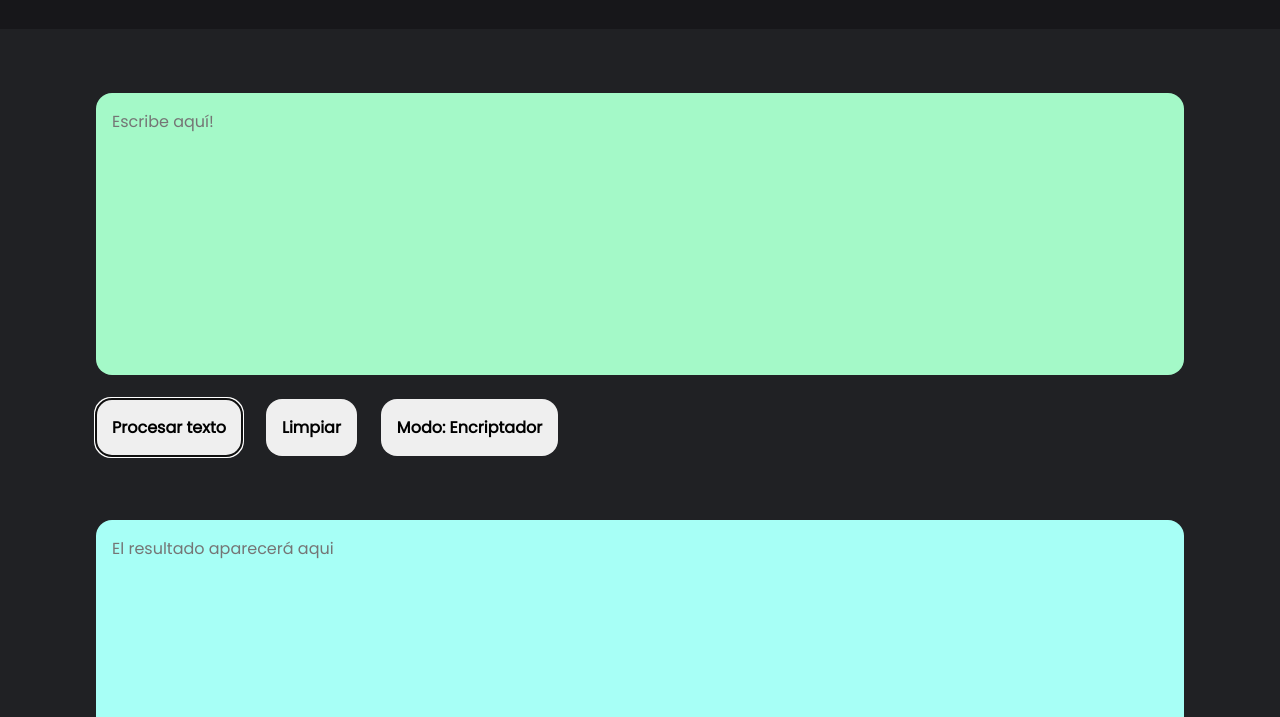
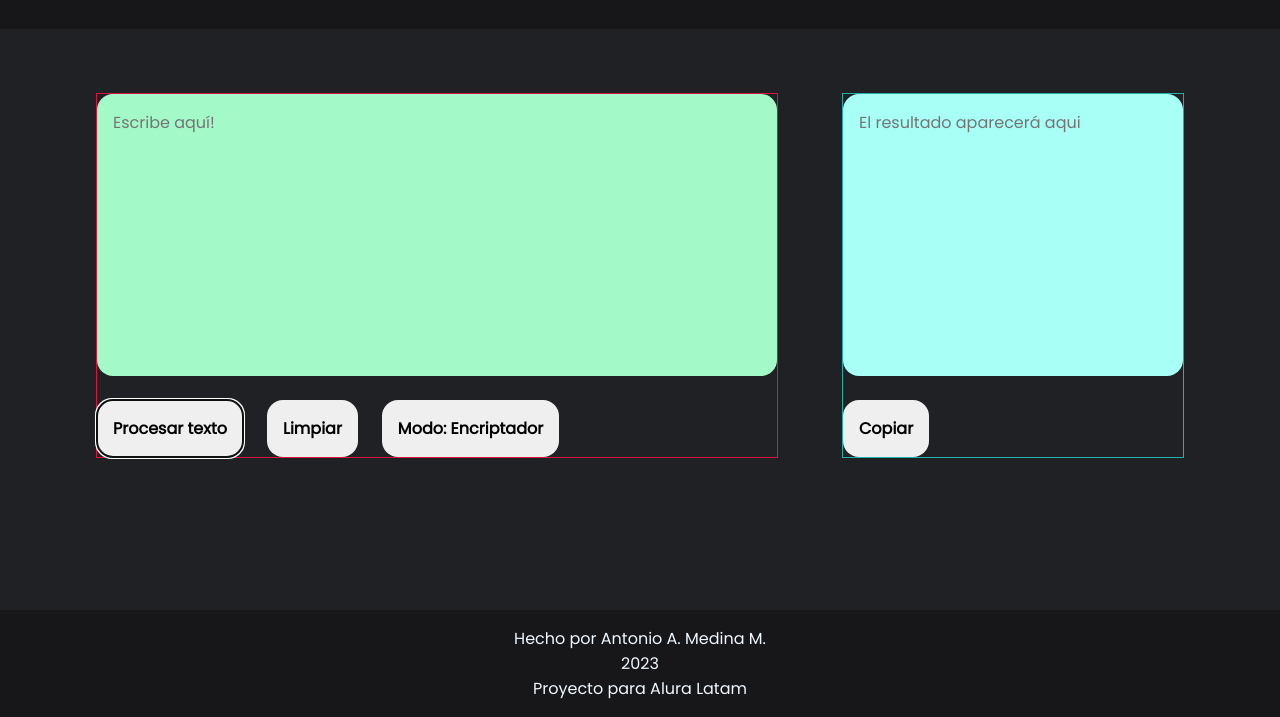
Before and after one commit to Antonio02062/Encriptador-Alura, a plain HTML site: page index.html in a window 1280 px wide. Shown: the part 83-800 px from the top of the page. Drawn offline with Linux system fonts and the light colour scheme; some packages are replaced by stand-ins of ours; a script that the page names is missing.

Commit message:
Solución de flexbox

```diff
--- a/style.css
+++ b/style.css
@@ -39,6 +39,7 @@ header{
 h1{font-size: 2rem; font-weight: lighter;}
 
 section{
+
     display: flex;
     padding: 4rem 6rem;
     gap: 4rem;
@@ -46,10 +47,12 @@ section{
 }
 
 .InputSection{
-    flex-grow: 3;
+    border: solid 1px crimson;
+    flex: 2;
 }
 .OutputSection{
-    flex-grow: 2;
+    border: solid 1px lightseagreen;
+    flex: 1;
 }
 
 article{
```
